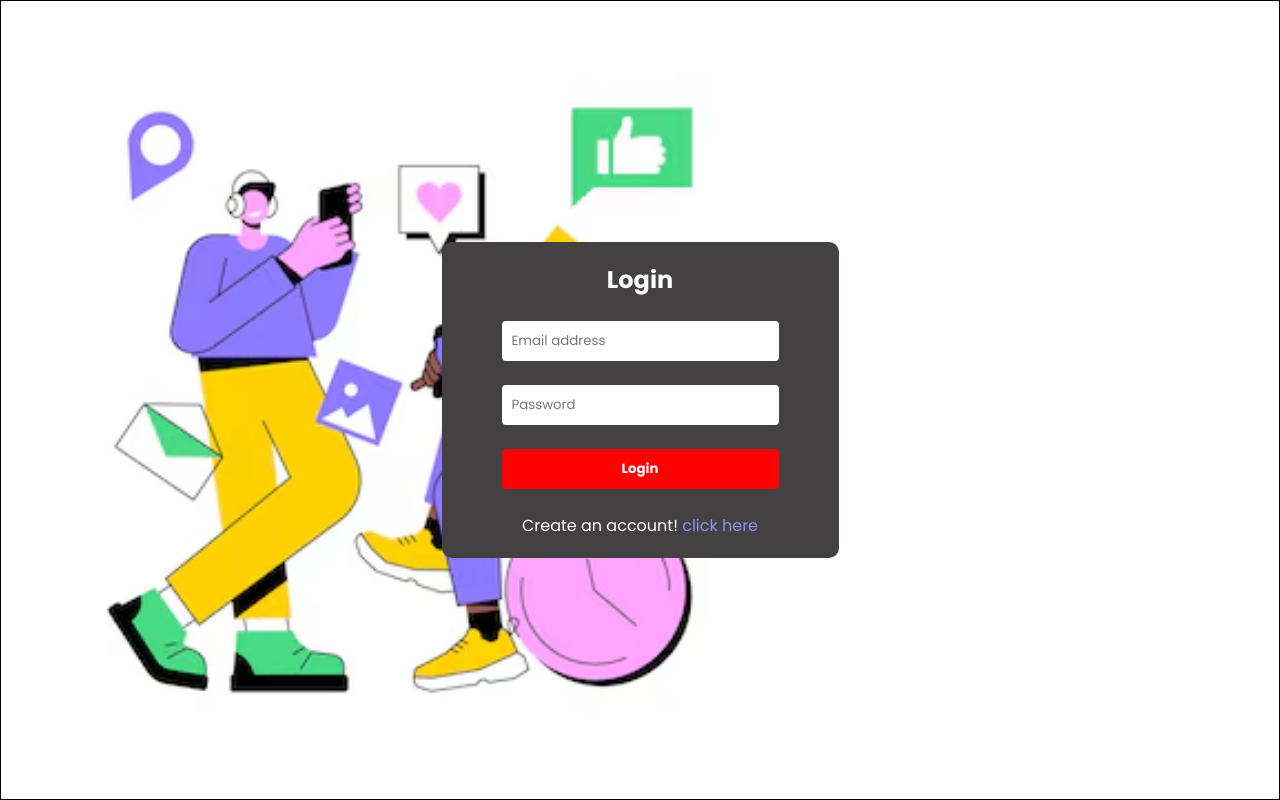
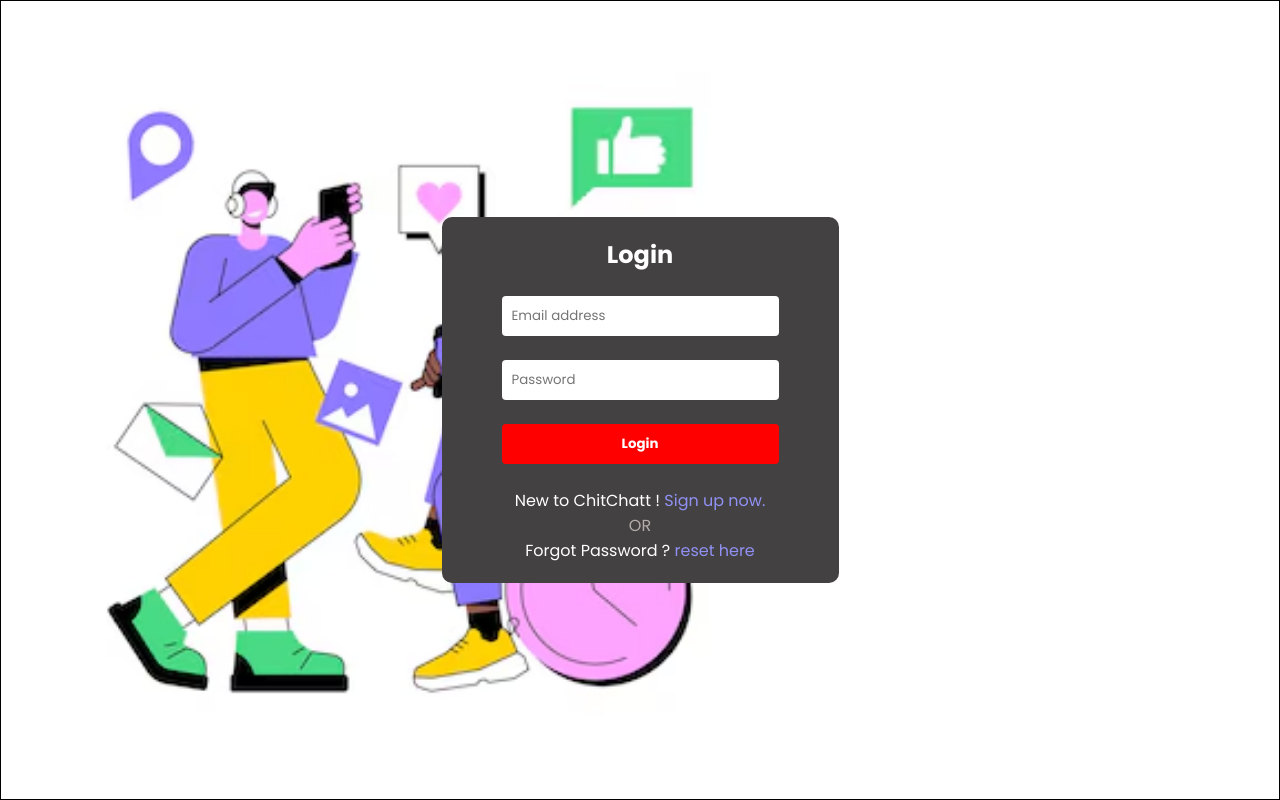
Before and after one commit to AshishRaghav13/ChitChatt, a React (Vite) app: page / in a window 1280 px wide. Both pictures are taken after a click on the element "Login". Built offline with nearby package versions, Linux system fonts and the light colour scheme; no server answers.

Commit message:
forgot password added

```diff
--- a/src/ConfigFiles/firebase.js
+++ b/src/ConfigFiles/firebase.js
@@ -1,6 +1,6 @@
 import { initializeApp } from "firebase/app";
-import { createUserWithEmailAndPassword, getAuth, signInWithEmailAndPassword, signOut } from "firebase/auth";
-import { getFirestore, setDoc,doc  } from "firebase/firestore";
+import { createUserWithEmailAndPassword, getAuth, sendPasswordResetEmail, signInWithEmailAndPassword, signOut } from "firebase/auth";
+import { getFirestore, setDoc,doc, collection, query, where, getDocs  } from "firebase/firestore";
 import { toast } from "react-toastify";
 
 // TODO: Add SDKs for Firebase products that you want to use
@@ -8,7 +8,7 @@
 
 // Your web app's Firebase configuration
 const firebaseConfig = {
-  apiKey: import.meta.env.VITE_API_URL,
+  apiKey: import.meta.env.  VITE_API_URL,
   authDomain: "chitchatt-d240f.firebaseapp.com",
   projectId: "chitchatt-d240f",
   storageBucket: "chitchatt-d240f.appspot.com",
@@ -61,4 +61,26 @@
   }
 }
 
-export {signup,signin,logout,auth,db};
+const resetPassword = async(email)=>{
+    if(!email){
+      toast.error("Enter your email")
+      return null;
+    }
+    try {
+       const userRef = collection(db,'users');
+       const q = query(userRef,where("email","==",email));
+       const querySnap = await getDocs(q);
+       if(!querySnap.empty){
+        await sendPasswordResetEmail(auth,email);
+        toast.success("Reset Email Sent");
+       }
+       else{
+        toast.error("Email doesnt't exists");
+       }
+    } catch (error) {
+      console.error(error);
+      toast.error(error.message);
+    }
+}
+
+export {signup,signin,logout,auth,db,resetPassword};
--- a/src/Pages/Login/Login.css
+++ b/src/Pages/Login/Login.css
@@ -41,3 +41,14 @@
    cursor: pointer;
    color: rgb(145, 145, 245);
 }
+.or-text{
+    color: rgb(180, 171, 171);
+}
+
+@media (max-width:768px) {
+    .login{
+        flex-direction: column;
+        justify-content: center;
+        gap: 10px;
+    }
+}
--- a/src/Pages/Login/Login.jsx
+++ b/src/Pages/Login/Login.jsx
@@ -1,6 +1,6 @@
 import React, { useState } from 'react'
 import './Login.css'
-import { signup,signin } from '../../ConfigFiles/firebase';
+import { signup,signin,resetPassword } from '../../ConfigFiles/firebase';
 import { toast } from 'react-toastify';
 
 const Login = () => {
@@ -34,8 +34,12 @@
                     ?
                     <p className="login-toggle">Already have an account! <span onClick={()=> setCurrState("Login")}>Login</span></p>
                     :
-                    <p className="login-toggle">Create an account! <span onClick={()=> setCurrState("Sign Up")}>click here</span></p>
+                    <p className="login-toggle">New to ChitChatt ! <span onClick={()=> setCurrState("Sign Up")}>Sign up now.</span></p>
                 }
+                {
+                  currState === "Login" ? <p className='or-text'>OR</p> : null
+                }
+                {currState === "Login" ? <p className="login-toggle">Forgot Password ?<span onClick={()=>resetPassword(email)}> reset here</span></p> : null}
             </div>
         </form>
     </div>
```
